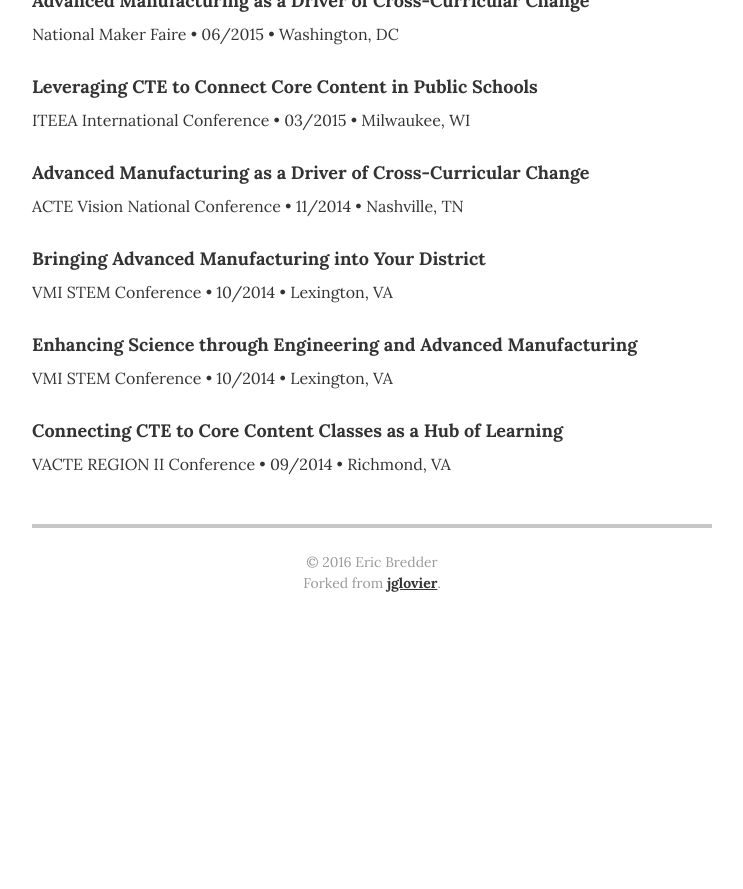
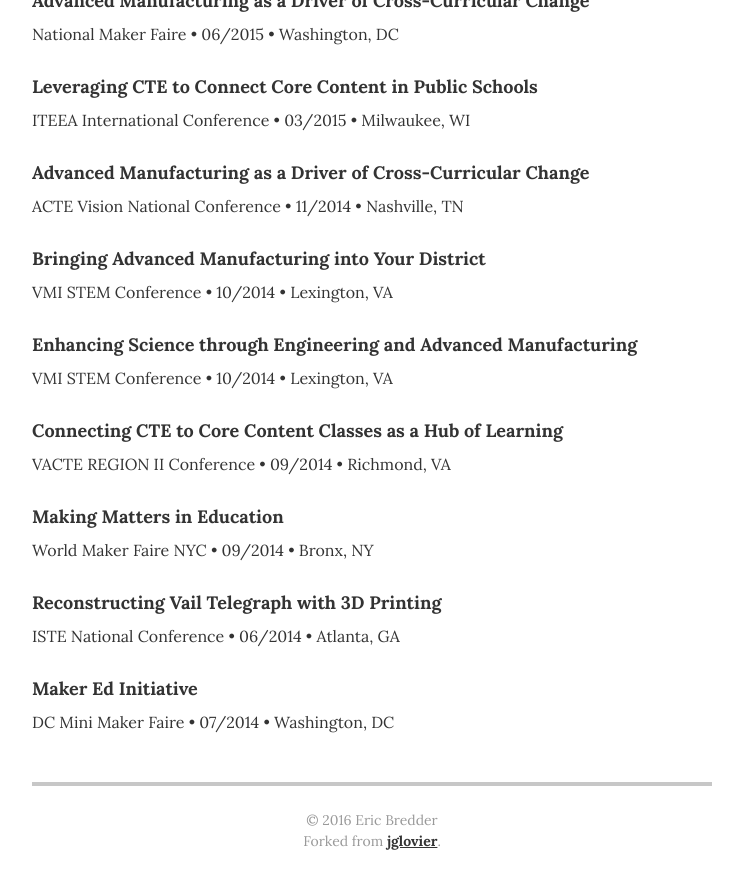
Before and after one commit to eabredder/eabredder.github.io, a Jekyll site: the page built from index.html, in a window 1280 px wide and 900 px high, scrolled down 2424 px. Shown: the top 889 px of the window, without its empty margins (268-1011 px from the left). Built offline with Jekyll 4.4.1, drawn with Linux system fonts in a browser that asks for light colours; before the commit the page ends 3066 px from its top, so only the background shows below that.

Commit message:
Update resume.html

```diff
--- a/_layouts/resume.html
+++ b/_layouts/resume.html
@@ -236,6 +236,21 @@
           <p class="resume-item-copy">VACTE REGION II Conference &bull; 09/2014 &bull; Richmond, VA</p>
         </div>
 
+        <div class="resume-item">
+          <h4 class="resume-item-details" itemprop="award">Making Matters in Education</h4>
+          <p class="resume-item-copy">World Maker Faire NYC &bull; 09/2014 &bull; Bronx, NY</p>
+        </div>
+
+        <div class="resume-item">
+          <h4 class="resume-item-details" itemprop="award">Reconstructing Vail Telegraph with 3D Printing</h4>
+          <p class="resume-item-copy">ISTE National Conference &bull; 06/2014 &bull; Atlanta, GA</p>
+        </div>
+
+        <div class="resume-item">
+          <h4 class="resume-item-details" itemprop="award">Maker Ed Initiative</h4>
+          <p class="resume-item-copy">DC Mini Maker Faire &bull; 07/2014 &bull; Washington, DC</p>
+        </div>
+
       </section>
       <!-- end Recognition -->
       {% endif %}
```
